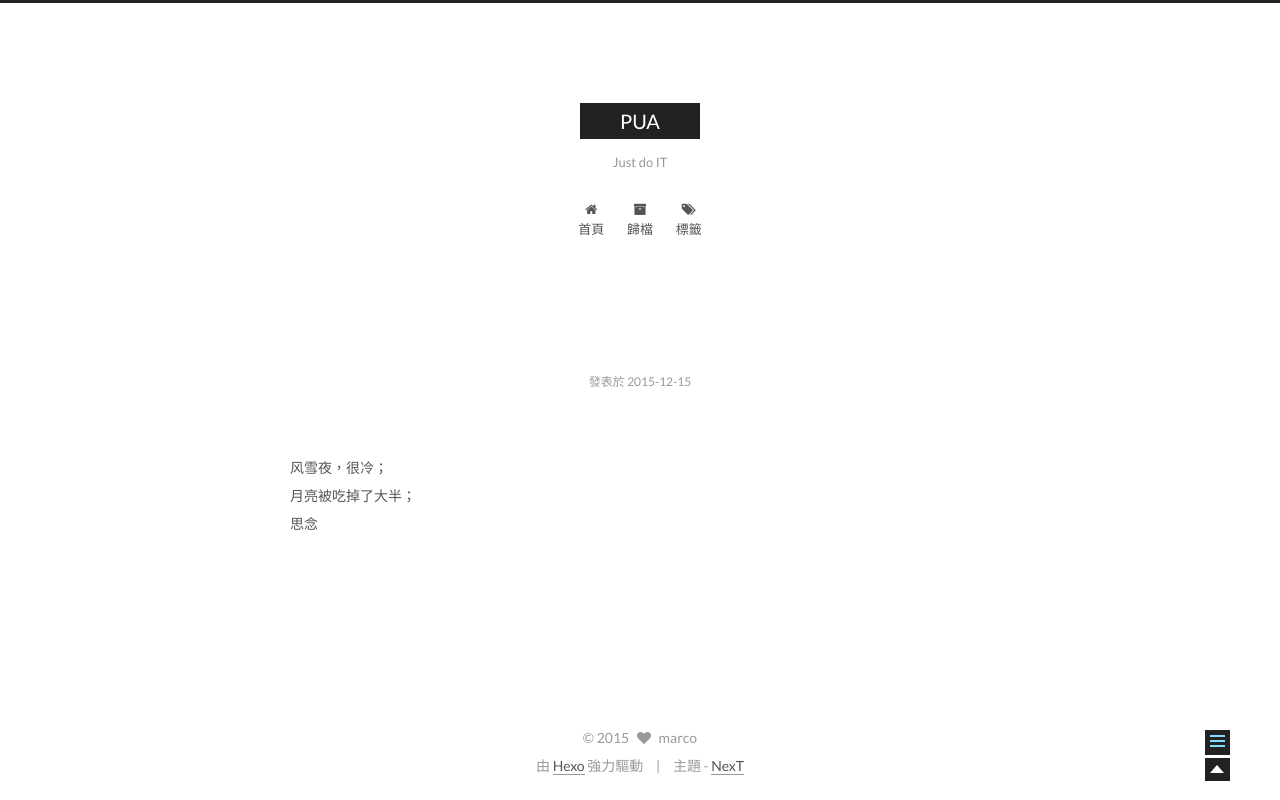
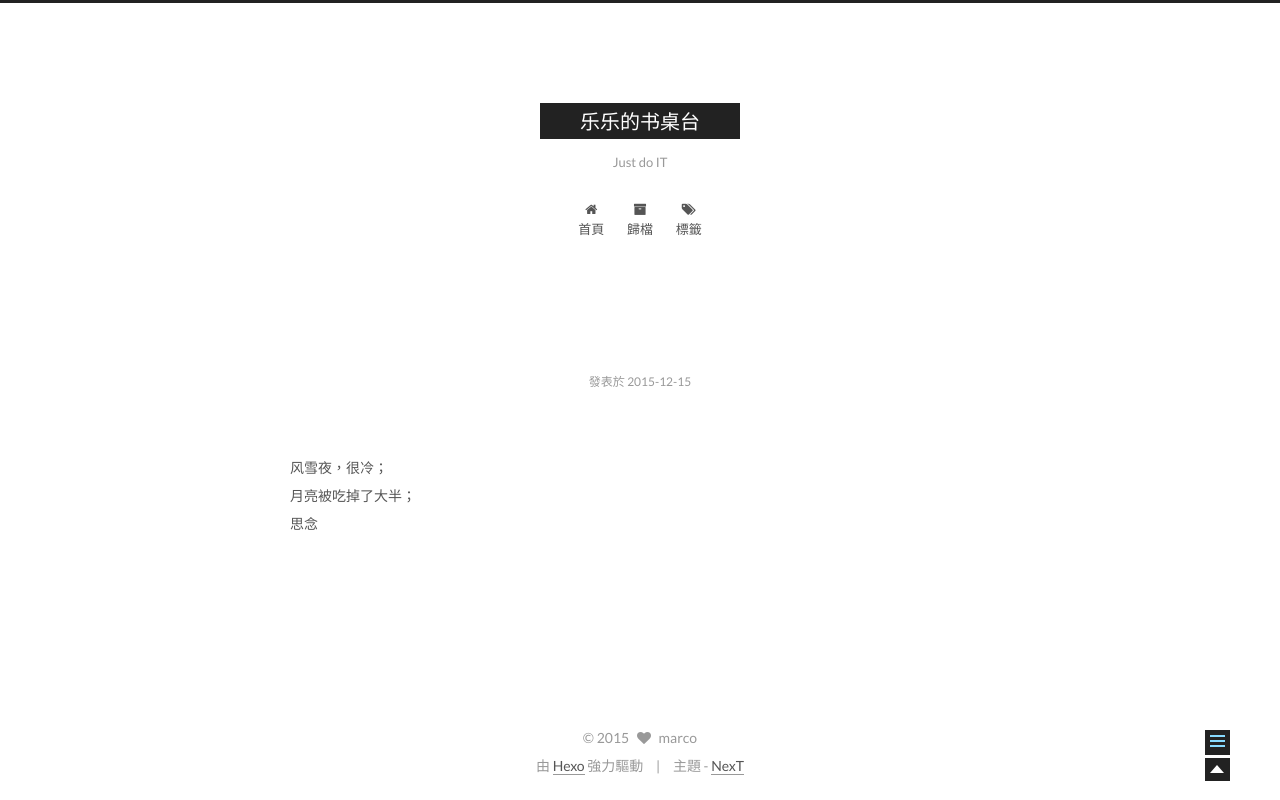
Before and after one commit to PUA11/PUA11.github.io, a plain HTML site: page 2015/12/15/北京夜/index.html in a window 1280 px wide. Drawn offline with Linux system fonts and the light colour scheme.

Commit message:
Site updated: 2015-12-16 12:34:29

```diff
--- a/2015/12/15/北京夜/index.html
+++ b/2015/12/15/北京夜/index.html
@@ -53,13 +53,13 @@
 
 <meta name="description" content="风雪夜，很冷；月亮被吃掉了大半；思念">
 <meta property="og:type" content="article">
-<meta property="og:title" content="PUA">
+<meta property="og:title" content="乐乐的书桌台">
 <meta property="og:url" content="http:PUA11.github.io/2015/12/15/北京夜/index.html">
-<meta property="og:site_name" content="PUA">
+<meta property="og:site_name" content="乐乐的书桌台">
 <meta property="og:description" content="风雪夜，很冷；月亮被吃掉了大半；思念">
 <meta property="og:updated_time" content="2015-12-15T12:29:47.000Z">
 <meta name="twitter:card" content="summary">
-<meta name="twitter:title" content="PUA">
+<meta name="twitter:title" content="乐乐的书桌台">
 <meta name="twitter:description" content="风雪夜，很冷；月亮被吃掉了大半；思念">
 
 
@@ -72,7 +72,7 @@
   };
 </script>
 
-  <title>  | PUA </title>
+  <title>  | 乐乐的书桌台 </title>
 </head>
 
 <body itemscope itemtype="http://schema.org/WebPage" lang="zh-hk">
@@ -103,7 +103,7 @@
   <div class="custom-logo-site-title">
     <a href="/"  class="brand" rel="start">
       <span class="logo-line-before"><i></i></span>
-      <span class="site-title">PUA</span>
+      <span class="site-title">乐乐的书桌台</span>
       <span class="logo-line-after"><i></i></span>
     </a>
   </div>
```
Also changed, not shown: archives/2015/12/index.html (+5 -5 lines), archives/2015/index.html (+5 -5 lines), archives/index.html (+5 -5 lines), index.html (+5 -5 lines).
